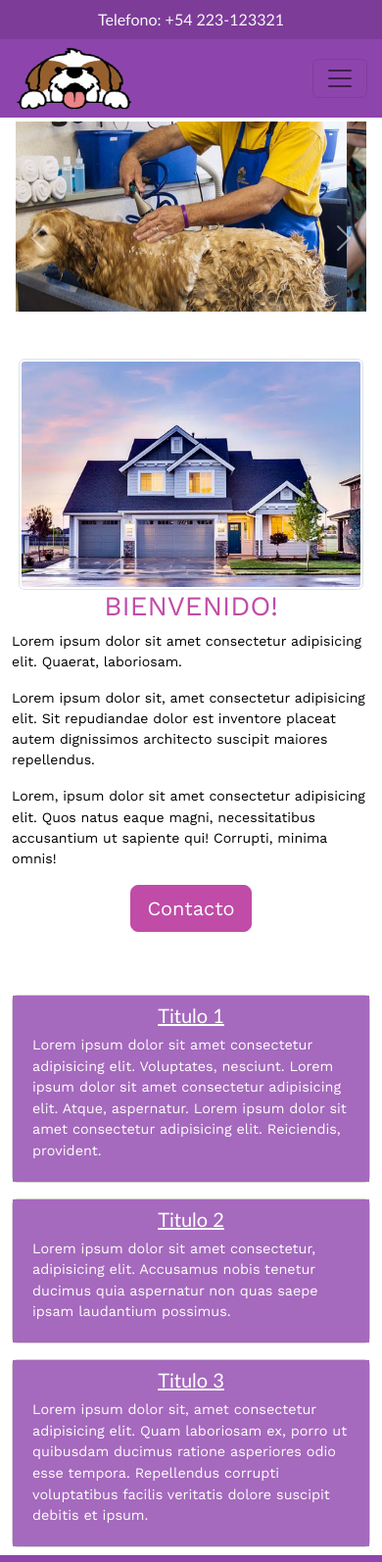
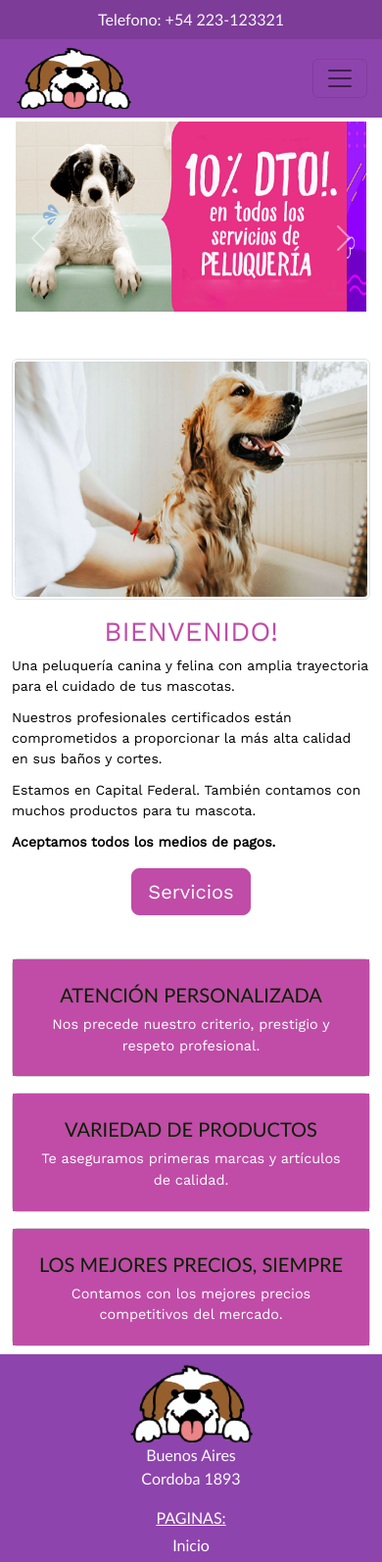
Before and after one commit to EzequielSanzZima/Sass2-Seo, a plain HTML site: page index.html in a window 390 px wide. Shown: the top 1594 px of the page at 98% size. Drawn offline with nearby package versions, Linux system fonts and the light colour scheme.

Commit message:
segundo commit

```diff
--- a/index.html
+++ b/index.html
@@ -3,7 +3,10 @@
   <head>
     <meta charset="utf-8">
     <meta name="viewport" content="width=device-width, initial-scale=1">
-    <title>Pagina principal</title>
+    <meta name="description" content="Peluquería con profesionales para tus mascotas, venta de productos para perros y gatos, ¡cursos y más!">
+    <meta name="keyword" content="peluqueria, canina, felina, profesionales, capital federal, mascotas, productos, venta, perro, gato, corte razas, calidad">
+    <title>Inicio | Pet Shop</title>
+    <link rel="logo" type="image/png" href="favicon.ico">
     <link href="https://cdn.jsdelivr.net/npm/bootstrap@5.2.0-beta1/dist/css/bootstrap.min.css" rel="stylesheet" integrity="sha384-0evHe/X+R7YkIZDRvuzKMRqM+OrBnVFBL6DOitfPri4tjfHxaWutUpFmBp4vmVor" crossorigin="anonymous">
 
 
@@ -68,13 +71,13 @@
           <div class="carousel-inner">
 
             <div class="carousel-item active">
-              <img src="./assets/carrusel/dog-bath-resigned-wet-soapy-grooming-animal.jpg" class="d-block w-100 carruselImg1 img-fluid" alt="Carrusel1">
+              <img src="./assets/carrusel/oferta.jpg" class="d-block w-100 carruselImg1 img-fluid" alt="ofeta 10% peluqueria">
             </div>
             <div class="carousel-item">
-              <img src="./assets/carrusel/peluqueria-canina.jpg" class="d-block w-100 carruselImg2 img-fluid" alt="...">
+              <img src="./assets/carrusel/todoLoQueTuMasc.jpg" class="d-block w-100 carruselImg2 img-fluid" alt="Todo lo que tu mascota necesita">
             </div>
             <div class="carousel-item">
-              <img src="./assets/carrusel/peluqueria.jpg" class="d-block w-100 carruselImg3 img-fluid" alt="...">
+              <img src="./assets/carrusel/peluqueria.jpg" class="d-block w-100 carruselImg3 img-fluid" alt="perro esperando">
             </div>
           </div>
 
@@ -98,19 +101,20 @@
 
 
       <!--Informacion-->
-      <section class="container informacionIndex animacionInformacionIndex">
-        <div class="row d-flex align-items-center justify-content-center pb-5 ">
+      <section class="container informacionIndex animacionInformacionIndex ">
+        <div class="row d-flex align-items-center justify-content-center pb-5 informacionIndex">
           <div class="col-lg-6 text-center img-fluid">
-            <img src="./assets/main/casa-1.png" alt="Local frente" class="imagenInformacion img-thumbnail img-fluid">
+            <img src="./assets/main/banoperro.jpg" alt="Perro siendo bañado" class="imagenInformacion img-thumbnail img-fluid">
           </div>
           <div class="divTextoIntroduccion col-lg-6 ">
-            <h1 class="textoIntroduccion text-center text-uppercase">Bienvenido!</h1>
-            <p>Lorem ipsum dolor sit amet consectetur adipisicing elit. Quaerat, laboriosam.</p>
-            <p>Lorem ipsum dolor sit, amet consectetur adipisicing elit. Sit repudiandae dolor est inventore placeat autem dignissimos architecto suscipit maiores repellendus.</p>
-            <p>Lorem, ipsum dolor sit amet consectetur adipisicing elit. Quos natus eaque magni, necessitatibus accusantium ut sapiente qui! Corrupti, minima omnis!</p>
-            <a href="./subpaginas/contacto.html">
-              <div class="text-center pb-2">
-                <button type="button" class="btn btn-primary btn-lg btnColor">Contacto</button>
+            <h1 class="textoIntroduccion text-center text-uppercase pb-2">Bienvenido!</h1>
+            <p>Una peluquería canina y felina con amplia trayectoria para el cuidado de tus mascotas.</p>
+            <p>Nuestros profesionales certificados están comprometidos a proporcionar la más alta calidad en sus baños y cortes.</p>
+            <p>Estamos en Capital Federal. También contamos con muchos productos para tu mascota.</p>
+            <strong>Aceptamos todos los medios de pagos.</strong>
+            <a href="./subpaginas/servicios.html">
+              <div class="text-center pb-2 mt-3">
+                <button type="button" class="btn btn-primary btn-lg btnColor">Servicios</button>
               </div>
             </a>
          </div>
@@ -124,11 +128,11 @@
       <section class="container pt-2 pb-2">
         <div class="row g-3">
 
-          <div class="col-12 col-md-6 col-lg-4">
+          <div class="col-12 col-md-6 col-lg-4 ">
             <div class="card">
               <div class="card-bodyIndex">
-                <h5 class="card-tittle text-decoration-underline text-center pt-2">Titulo 1</h5>
-                <p class="card-text cartaIndex">Lorem ipsum dolor sit amet consectetur adipisicing elit. Voluptates, nesciunt. Lorem ipsum dolor sit amet consectetur adipisicing elit. Atque, aspernatur. Lorem ipsum dolor sit amet consectetur adipisicing elit. Reiciendis, provident.</p>
+                <h5 class="card-tittle text-center pt-4">ATENCIÓN PERSONALIZADA</h5>
+                <p class="card-text cartaIndex text-center">Nos precede nuestro criterio, prestigio y respeto profesional.</p>
               </div>
             </div>
           </div>
@@ -136,8 +140,8 @@
           <div class="col-12 col-md-6 col-lg-4">
             <div class="card">
               <div class="card-bodyIndex">
-                <h5 class="card-tittle text-decoration-underline text-center pt-2">Titulo 2</h5>
-                <p class="card-text cartaIndex">Lorem ipsum dolor sit amet consectetur, adipisicing elit. Accusamus nobis tenetur ducimus quia aspernatur non quas saepe ipsam laudantium possimus.</p>
+                <h5 class="card-tittle text-center pt-4">VARIEDAD DE PRODUCTOS</h5>
+                <p class="card-text cartaIndex text-center">Te aseguramos primeras marcas y artículos de calidad.</p>
               </div>
             </div>
           </div>
@@ -145,8 +149,8 @@
           <div class="col-12 col-md-6 col-lg-4">
             <div class="card">
               <div class="card-bodyIndex">
-                <h5 class="card-tittle text-decoration-underline text-center pt-2">Titulo 3</h5>
-                <p class="card-text cartaIndex">Lorem ipsum dolor sit, amet consectetur adipisicing elit. Quam laboriosam ex, porro ut quibusdam ducimus ratione asperiores odio esse tempora. Repellendus corrupti voluptatibus facilis veritatis dolore suscipit debitis et ipsum.</p>
+                <h5 class="card-tittle text-center pt-4">LOS MEJORES PRECIOS, SIEMPRE</h5>
+                <p class="card-text cartaIndex text-center">Contamos con los mejores precios competitivos del mercado.</p>
               </div>
             </div>
           </div>
--- a/style/_mixin-maps-scss.scss
+++ b/style/_mixin-maps-scss.scss
@@ -4,6 +4,11 @@
     }
 }
 
+@mixin celular{
+    @media screen and (max-width: 480px){
+        @content;
+    }
+}
 
 
 /*Maps*/
--- a/style/archivos_scss/_contacto.scss
+++ b/style/archivos_scss/_contacto.scss
@@ -29,6 +29,15 @@
   font-size: 0.95rem;
 }
 
+.contactoTelefonoEmail{
+  padding: 0px 5px 0px 0px;
+  @include tablet{
+    flex-direction: column!important;
+    padding: 0px;
+    width: 100%;
+  }
+}
+
 .form-label{
   margin-bottom: 0px;
 }
--- a/style/archivos_scss/_index.scss
+++ b/style/archivos_scss/_index.scss
@@ -10,31 +10,49 @@
         to   { transform: translate(-0px, 0); }
     }
 
+    .informacionIndex{
+        @include tablet{
+            padding: 0px 0px 28px!important;
+        }
+    }
+
         .imagenInformacion{
             padding: 2px;
-                @include tablet{
-                    height: 28vh;
-                }
             .divTextoIntroduccion{
                 padding-left: 20px;
-
-
             }
         }
+
+    .divTextoIntroduccion p{
+        margin-bottom: 11px;
+            @include tablet {
+                padding-top: px;
+            }
+    }
 }
 
 .textoIntroduccion{ /*Titulo Bienvenida*/
     color:rgb(192, 76, 167);
+        @include tablet{
+            padding-top: 16px;
+            margin-bottom: 0px;
+        }
 }
 
 .informacionIndex{
     font-family: map-get($textoParrafo, family);
-    font-size: 14.1px;
+    font-size: 15px;
+    @include tablet{
+        font-size: 14px;
+    }
+}
+.card h5{
+    color: #072100  ;
 }
 
 
 .card-bodyIndex{
-    background-color: #A569BD;
+    background-color: #C04CA7;
     color: white;
      .cartaIndex{
         font-size: map-get($textoParrafo, size);
--- a/style/style.scss
+++ b/style/style.scss
@@ -1,15 +1,15 @@
 
-/*Variables Header y footer*/
+
 $colorTopSub:#7D3C98;
 $colorHeaderFooter:#8E44AD;
 
 
 
 
-/*Mixin*/
+
 @import "./mixin-maps-scss";
 
-/*Paginas*/
+
 @import "./archivos_scss/headerfooter";
 @import "./archivos_scss/index";
 @import "./archivos_scss/contacto";
@@ -30,23 +30,20 @@ body{
 
 
 
-/*Todas las paginas*/
+
 .btnColor{
     --bs-btn-bg: rgb(192, 76, 167);
     --bs-btn-border-color: rgb(192, 76, 167);
-    --bs-btn-hover-bg: rgb(150, 71, 167);
     --bs-btn-hover-border-color: rgb(150, 71, 167);
 
-    --bs-btn-active-bg: rgb(150, 71, 167);
-    --bs-btn-active-border-color: rgb(150, 71, 167);
-    --bs-btn-active-shadow: inset 0 3px 5px rgba(0, 0, 0, 0.125);
-    --bs-btn-disabled-color: #fff;
-    --bs-btn-disabled-bg: rgb(150, 71, 167);
-    --bs-btn-disabled-border-color: rgb(150, 71, 167);
 
-
+    transition: background-color 0.25s ease-out 25ms
 }
 
+.btn:hover{
+    color: rgb(150, 71, 167);
+    background-color: white;
+}
 
 
 .whatsapp{
```
Also changed, not shown: subpaginas/contacto.html (+16 -6 lines), assets/carrusel/dog-bath-resigned-wet-soapy-grooming-animal.jpg (deleted), assets/carrusel/local.jpg (added), assets/carrusel/oferta.jpg (added), assets/carrusel/peluqueria-canina.jpg (deleted), assets/carrusel/todoLoQueTuMasc.jpg (added), assets/main/banoperro.jpg (added), assets/main/perrofeliz.jpg (added), favicon.ico (added), logo32x32.png (added), style/style.css, 1 other file.
